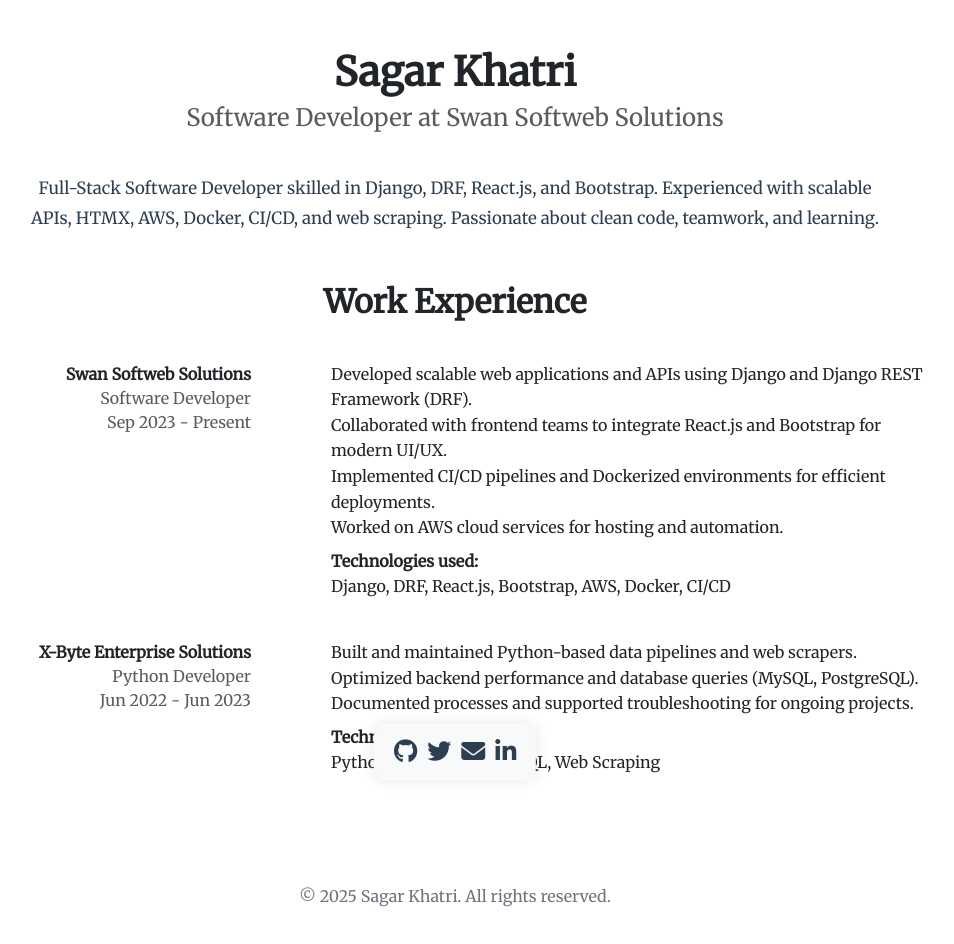
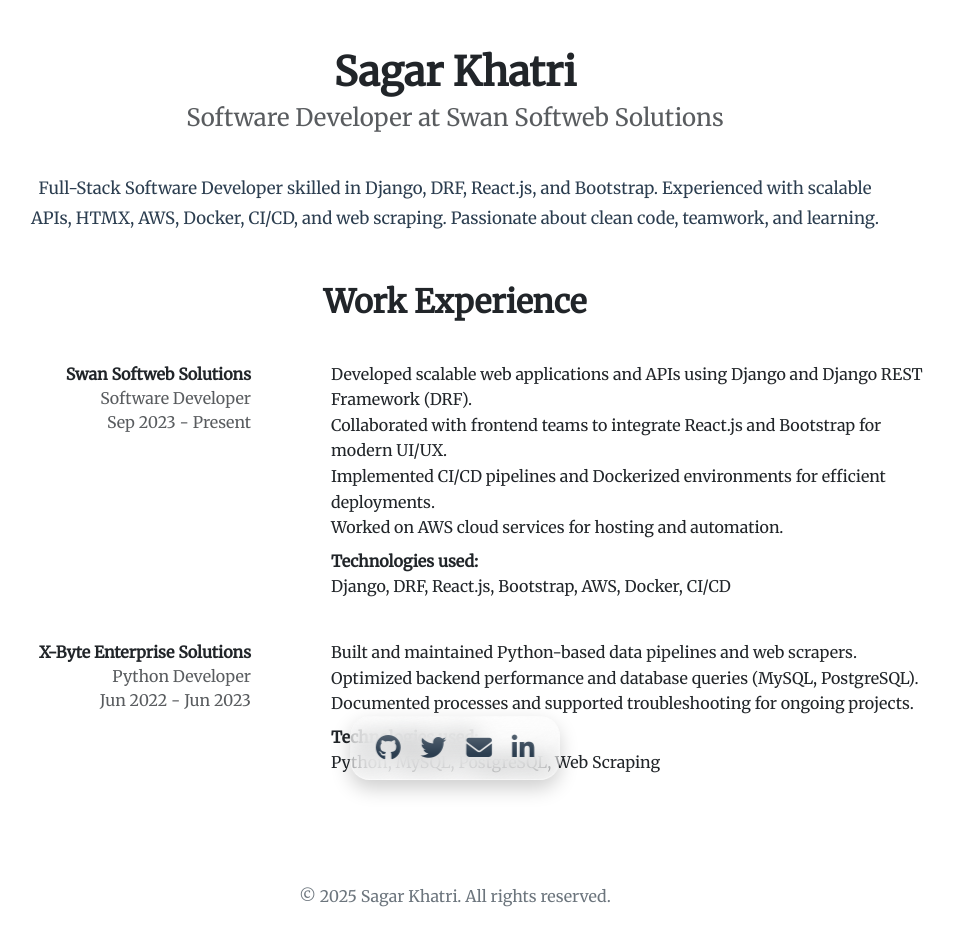
Before and after one commit to sagarkhatridk/myportfolio, a plain HTML site: page index.html in a window 1280 px wide. Shown: the whole page, without its empty margins (185-1139 px from the left). Drawn offline with nearby package versions, Linux system fonts and the light colour scheme.

Commit message:
added glossy effect to floating panel

```diff
--- a/index.html
+++ b/index.html
@@ -104,27 +104,47 @@
       bottom: 20px;
       left: 50%;
       transform: translateX(-50%);
-      background-color: #f8f9fa;
-      border-radius: 12px;
-      box-shadow: 0 0 15px rgba(0, 0, 0, 0.1);
-      padding: 10px 20px;
+      background: linear-gradient(145deg, rgba(255, 255, 255, 0.4), rgba(200, 200, 200, 0.1));
+      backdrop-filter: blur(12px);
+      -webkit-backdrop-filter: blur(12px);
+      border-radius: 20px;
+      padding: 12px 25px;
+      box-shadow: 0 8px 20px rgba(0, 0, 0, 0.2);
       z-index: 9999;
       display: flex;
-      flex-wrap: wrap;
-      justify-content: center;
-      gap: 10px;
+      gap: 20px;
+      border: 1px solid rgba(255, 255, 255, 0.3);
+      transition: all 0.3s ease;
     }
+
+
 
     .floating-panel a {
       color: #2c3e50;
-      font-size: 1.5rem;
+      font-size: 1.6rem;
       text-decoration: none;
-      transition: color 0.2s ease;
+      transition: all 0.3s ease;
     }
 
     .floating-panel a:hover {
       color: #0d6efd;
+      transform: scale(1.1);
     }
+
+    .floating-panel::before {
+      content: "";
+      position: absolute;
+      top: 0;
+      left: 0;
+      height: 100%;
+      width: 100%;
+      border-radius: inherit;
+      background: linear-gradient(to bottom, rgba(255, 255, 255, 0.35), transparent 60%);
+      pointer-events: none;
+    }
+
+
+
 
     /* Responsive Fix */
     @media (max-width: 768px) {
```
